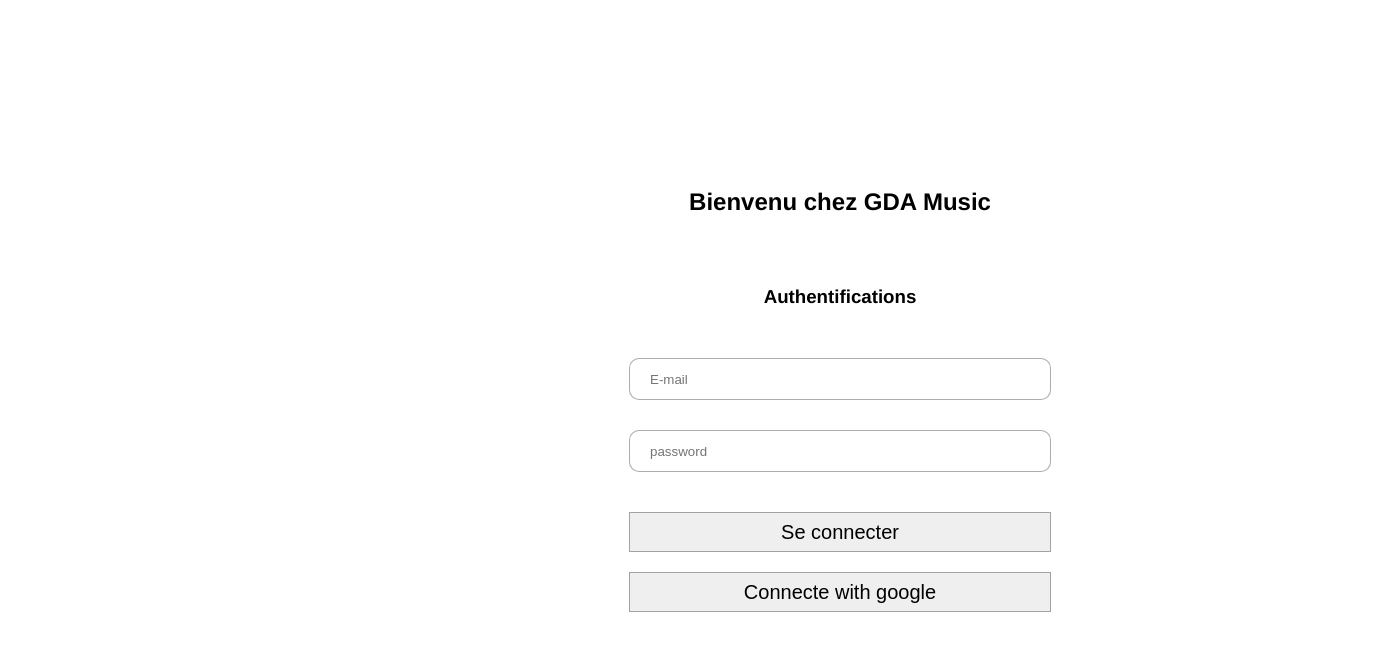
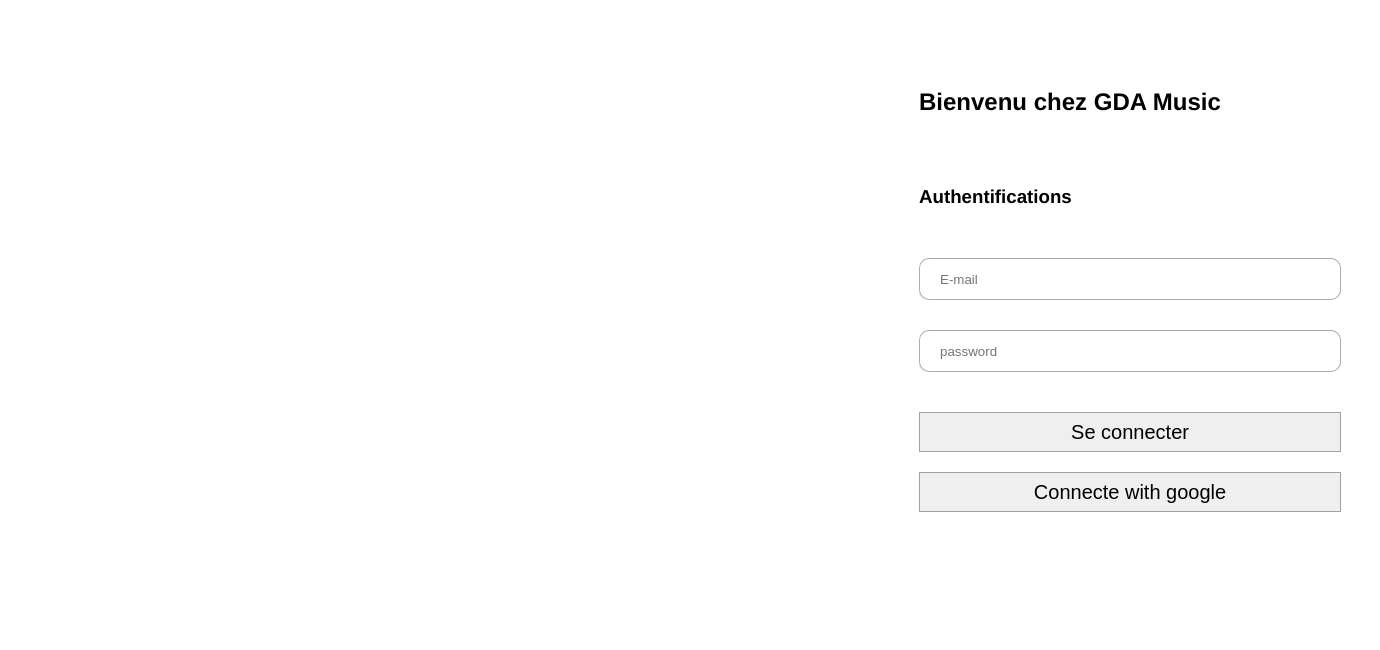
Before and after one commit to Dieumerci-M2/GDA-Spotify-API, a React (Vite) app: page / in a window 1280 px wide. Shown: the top 650 px of the page, 1380 px wide, since content can reach past the window. Built offline with nearby package versions, Linux system fonts and the light colour scheme.

Commit message:
reafactor : arange the all file to be appreciate by UI

```diff
--- a/src/App.jsx
+++ b/src/App.jsx
@@ -1,7 +1,6 @@
 import Principal from './screens/Principal'
 import {BrowserRouter as Router} from 'react-router-dom'
 import Road from './routes/Routes'
-import './styles/app.css'
 
 function App() {
 
--- a/src/index.css
+++ b/src/index.css
@@ -10,7 +10,5 @@
 .App, .root {
   height: 100vh;
   width : 100vh;
-  display: flex;
-  justify-content: center;
-  text-align: center;
+
 }
--- a/src/styles/app.css
+++ /dev/null
@@ -1,8 +0,0 @@
-.App{
-    /* display: flex;
-    justify-content: center;
-    align-items: center;
-    background-color: white;
-    text-align: center;
-    text-align: center; */
-}
```
